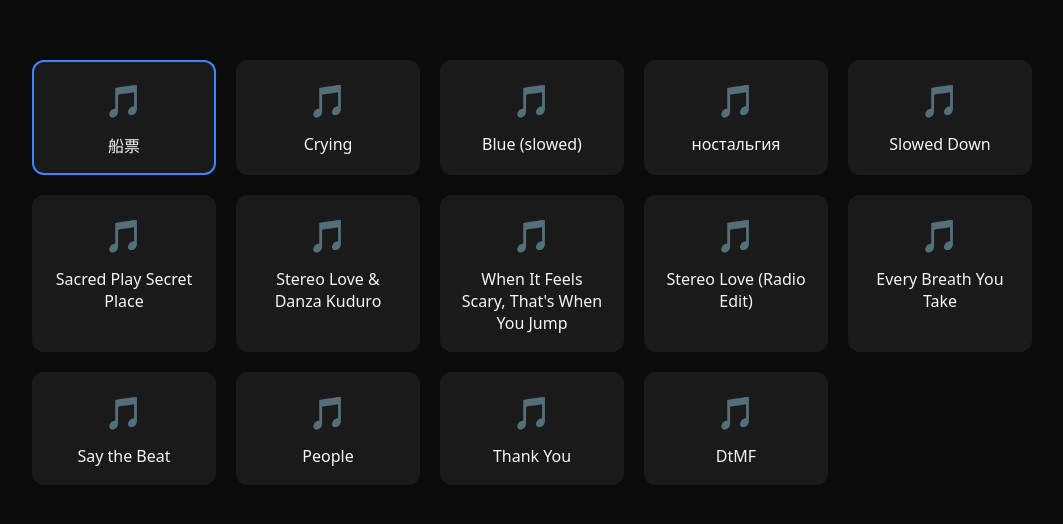
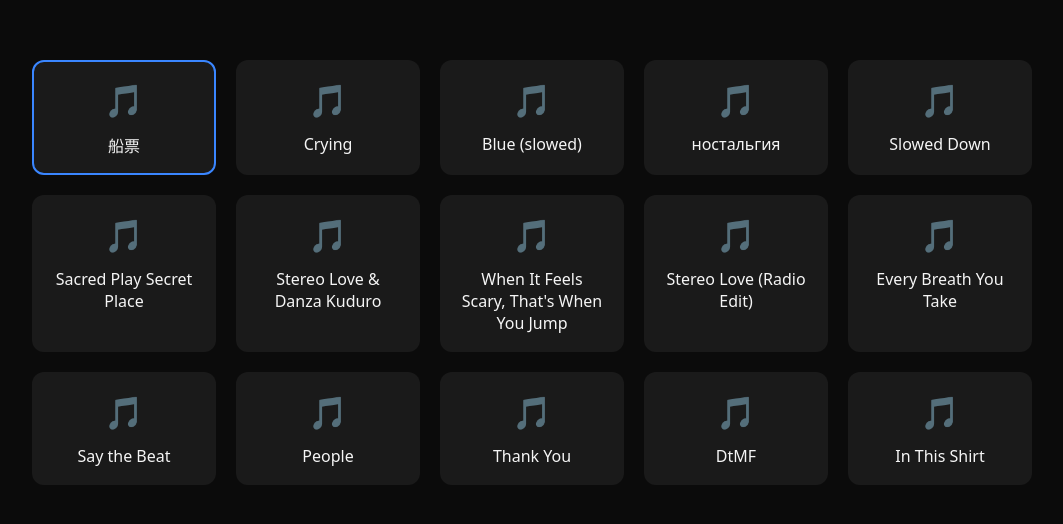
Before and after one commit to andyckt/SongPlayer.io, a plain HTML site: page index.html in a window 1280 px wide. Shown: the part 148-672 px from the top of the page, without its empty margins (108-1171 px from the left). Drawn offline with Linux system fonts and the light colour scheme.

Commit message:
added in this shirt

```diff
--- a/index.html
+++ b/index.html
@@ -50,7 +50,8 @@
         { title: "Say the Beat", src: "./public/1217 (1).MP3" },
         { title: "People", src: "./public/Mac Miller - People 4.mp3" },
         { title: "Thank You", src: "./public/Dido - Thank You (Lyrics) 4.mp3" },
-        { title: "DtMF", src: "./public/BAD BUNNY - DtMF (Lyrics Spanish & English) 4.mp3" }
+        { title: "DtMF", src: "./public/BAD BUNNY - DtMF (Lyrics Spanish & English) 4.mp3" },
+        { title: "In This Shirt", src: "./public/In This Shirt.mp3" }
       ];
       let currentSongIndex = 0;
       // Track clicks for double-tap detection
```
Also changed, not shown: 1 other file.
